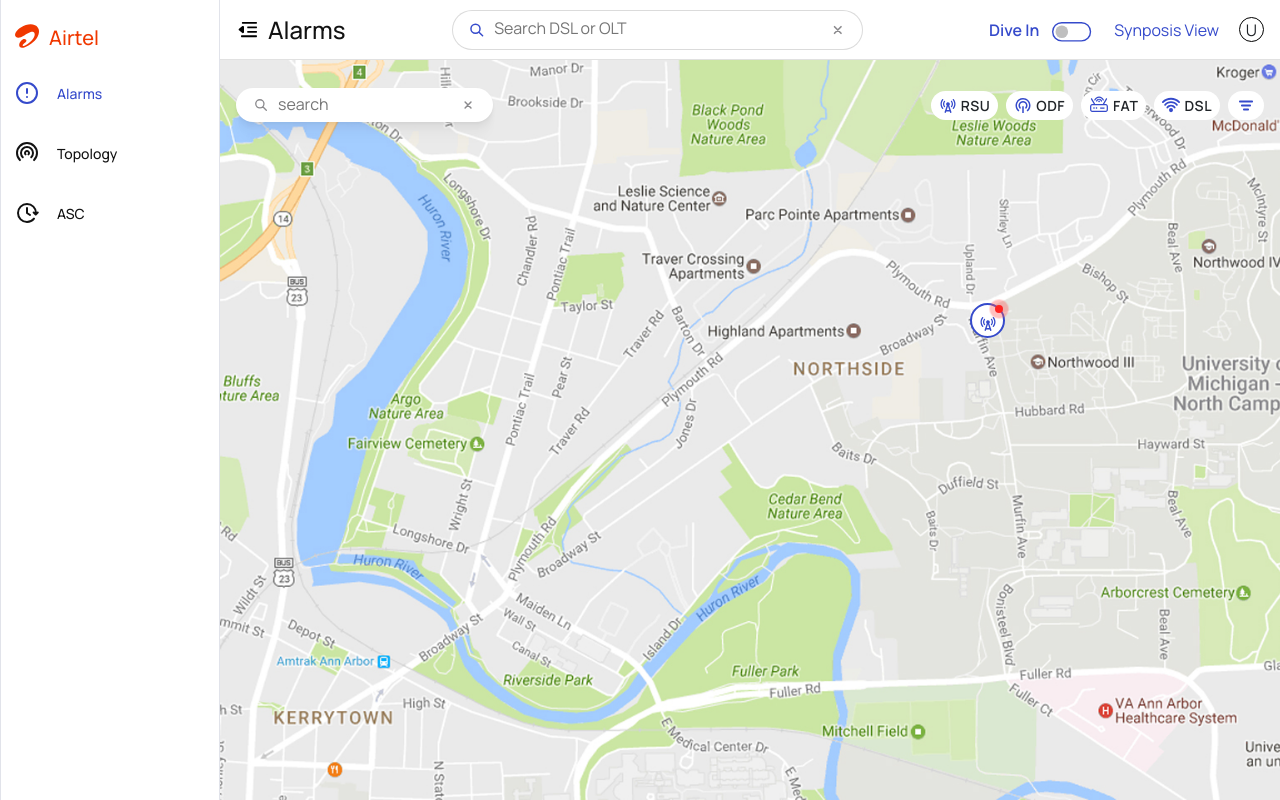
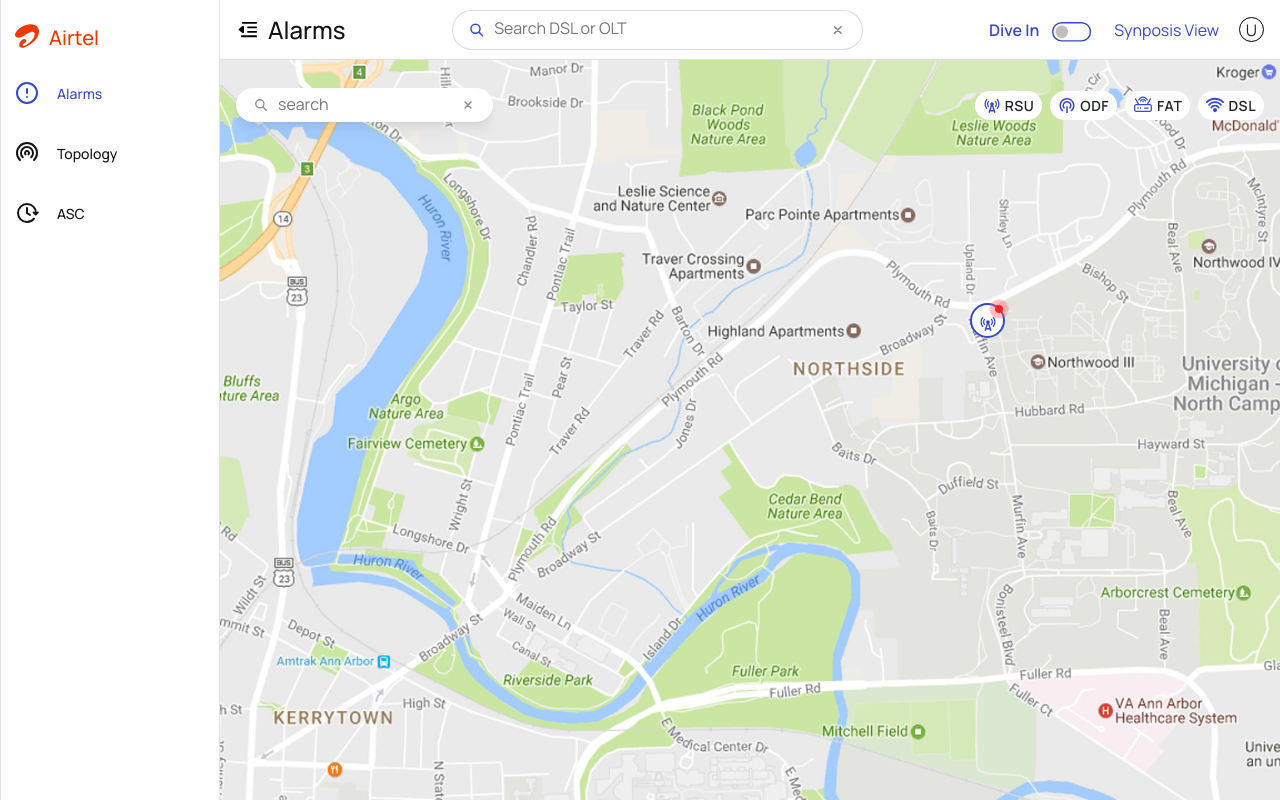
Before and after one commit to gauravkhatana/airtel-test-demo, an Angular app: page / in a window 1280 px wide. Built offline with nearby package versions, Linux system fonts and the light colour scheme.

Commit message:
updated-changes-i

```diff
--- a/src/app/app.component.html
+++ b/src/app/app.component.html
@@ -506,36 +506,7 @@
                   stroke-linecap="round" stroke-linejoin="round" />
               </svg>
             </button>
-            <div class="dropdown">
-              <button class="btn btn-e btn-secondary dropdown-toggle" [ngClass]="{'active': activeButton === 5}"
-                (click)="handleToggle(5)" type="button" id="dropdownMenuButton" data-toggle="dropdown"
-                aria-haspopup="true" aria-expanded="false">
-                <!-- <img src="assets/bars.svg" alt=""> -->
-                <svg xmlns="http://www.w3.org/2000/svg" width="20" height="21" viewBox="0 0 20 21" fill="none">
-                  <path
-                    d="M3 6.5C3 5.94772 3.44772 5.5 4 5.5H16C16.5523 5.5 17 5.94772 17 6.5C17 7.05228 16.5523 7.5 16 7.5H4C3.44772 7.5 3 7.05228 3 6.5Z"
-                    fill="#121C2D" />
-                  <path
-                    d="M5 10.5C5 9.94772 5.44772 9.5 6 9.5H14C14.5523 9.5 15 9.94772 15 10.5C15 11.0523 14.5523 11.5 14 11.5H6C5.44772 11.5 5 11.0523 5 10.5Z"
-                    fill="#121C2D" />
-                  <path
-                    d="M8 13.5C7.44772 13.5 7 13.9477 7 14.5C7 15.0523 7.44772 15.5 8 15.5H12C12.5523 15.5 13 15.0523 13 14.5C13 13.9477 12.5523 13.5 12 13.5H8Z"
-                    fill="#121C2D" />
-                </svg>
-              </button>
-              <div class="dropdown-menu mt-2" [ngClass]="{'show': activeButton === 5}"
-                aria-labelledby="dropdownMenuButton">
-                <a class="dropdown-item" href="#">
-                  Reports
-                </a>
-                <a class="dropdown-item" href="#">
-                  Lorem Ipsum
-                </a>
-                <a class="dropdown-item" href="#">
-                  Lorem Ipsum
-                </a>
-              </div>
-            </div>
+
           </div>
         </div>
         <div class="map-container"></div>
@@ -551,7 +522,7 @@
       <div class="acs tab-pane fade" id="nav-contact" role="tabpanel" aria-labelledby="nav-contact-tab" tabindex="0">
 
 
-        <ul class="nav nav-tabs" id="myTab" role="tablist">
+        <ul class="nav nav-tabs fixed-acs-nav" id="myTab" role="tablist">
           <li class="nav-item" role="presentation">
             <button class="nav-link active" id="home-tab" data-bs-toggle="tab" data-bs-target="#home-tab-pane"
               type="button" role="tab" aria-controls="home-tab-pane" aria-selected="true">Detailed View</button>
@@ -710,14 +681,14 @@
                         </svg>
                       </button>
 
-                      <button class="btn btn-e" [ngClass]="{'active': activeButton === 4}" (click)="handleToggle(4)">
+                      <button class="btn btn-e" [ngClass]="{'active': activeButton === 5}" (click)="handleToggle(5)">
                         <svg xmlns="http://www.w3.org/2000/svg" width="24" height="24" viewBox="0 0 24 24" fill="none">
                           <path d="M12 2V22M19.0711 4.92893L4.92893 19.0711M22 12H2M19.0711 19.0711L4.92893 4.92893"
                             stroke="#121212" stroke-width="1.5" stroke-linecap="round" stroke-linejoin="round" />
                         </svg>
                       </button>
 
-                      <button class="btn btn-e" [ngClass]="{'active': activeButton === 4}" (click)="handleToggle(4)">
+                      <button class="btn btn-e" [ngClass]="{'active': activeButton === 6}" (click)="handleToggle(6)">
                         <svg xmlns="http://www.w3.org/2000/svg" width="24" height="24" viewBox="0 0 24 24" fill="none">
                           <path
                             d="M16 7.99987V12.9999C16 13.7955 16.3161 14.5586 16.8787 15.1212C17.4413 15.6838 18.2044 15.9999 19 15.9999C19.7957 15.9999 20.5587 15.6838 21.1213 15.1212C21.6839 14.5586 22 13.7955 22 12.9999V11.9999C21.9999 9.7429 21.2362 7.55235 19.8333 5.7844C18.4303 4.01645 16.4706 2.77509 14.2726 2.26217C12.0747 1.74924 9.76794 1.99491 7.72736 2.95923C5.68677 3.92356 4.03241 5.54982 3.03327 7.57359C2.03413 9.59736 1.74898 11.8996 2.22418 14.106C2.69938 16.3124 3.90699 18.2931 5.65064 19.7261C7.39429 21.1592 9.57144 21.9602 11.8281 21.999C14.0847 22.0378 16.2881 21.3121 18.08 19.9399M16 11.9999C16 14.209 14.2092 15.9999 12 15.9999C9.79087 15.9999 8.00001 14.209 8.00001 11.9999C8.00001 9.79073 9.79087 7.99987 12 7.99987C14.2092 7.99987 16 9.79073 16 11.9999Z"
@@ -725,7 +696,7 @@
                         </svg>
                       </button>
 
-                      <button class="btn btn-e" [ngClass]="{'active': activeButton === 4}" (click)="handleToggle(4)">
+                      <button class="btn btn-e" [ngClass]="{'active': activeButton === 7}" (click)="handleToggle(7)">
                         <svg xmlns="http://www.w3.org/2000/svg" width="24" height="24" viewBox="0 0 24 24" fill="none">
                           <path
                             d="M4 15C4 15 5 14 8 14C11 14 13 16 16 16C19 16 20 15 20 15V3C20 3 19 4 16 4C13 4 11 2 8 2C5 2 4 3 4 3L4 22"
@@ -733,7 +704,7 @@
                         </svg>
                       </button>
 
-                      <button class="btn btn-e" [ngClass]="{'active': activeButton === 4}" (click)="handleToggle(4)">
+                      <button class="btn btn-e" [ngClass]="{'active': activeButton === 8}" (click)="handleToggle(8)">
                         <svg xmlns="http://www.w3.org/2000/svg" width="24" height="24" viewBox="0 0 24 24" fill="none">
                           <path
                             d="M2.68675 15.6451L4.59494 14.5435C4.6983 14.4839 4.8196 14.4631 4.9369 14.4851L8.6914 15.1878C8.99995 15.2455 9.28478 15.008 9.28338 14.6941L9.26876 11.4045C9.26836 11.3151 9.29193 11.2272 9.33701 11.15L11.2317 7.90621C11.3303 7.73739 11.3215 7.52658 11.2091 7.3666L8.01892 2.82568M19.0002 4.85905C13.5002 7.50004 16.5 11 17.5002 11.5C19.3773 12.4384 21.9876 12.5 21.9876 12.5C21.9958 12.3344 22 12.1677 22 12C22 6.47715 17.5228 2 12 2C6.47715 2 2 6.47715 2 12C2 17.5228 6.47715 22 12 22C12.1677 22 12.3344 21.9959 12.5 21.9877M16.7578 21.9398L13.591 13.591L21.9398 16.7578L18.2376 18.2376L16.7578 21.9398Z"
@@ -743,8 +714,8 @@
                     </div>
 
                     <div class="dropdown">
-                      <button class="btn btn-e btn-secondary dropdown-toggle" [ngClass]="{'active': activeButton === 5}"
-                        (click)="handleToggle(5)" type="button" id="dropdownMenuButton" data-toggle="dropdown"
+                      <button class="btn btn-e btn-secondary dropdown-toggle" [ngClass]="{'active': activeButton === 9}"
+                        (click)="handleToggle(9)" type="button" id="dropdownMenuButton" data-toggle="dropdown"
                         aria-haspopup="true" aria-expanded="false">
                         Create Layer
                         <svg xmlns="http://www.w3.org/2000/svg" width="20" height="20" viewBox="0 0 20 20" fill="none">
@@ -753,7 +724,7 @@
                         </svg>
                       </button>
 
-                      <div class="dropdown-menu mt-2" [ngClass]="{'show': activeButton === 5}"
+                      <div class="dropdown-menu mt-2" [ngClass]="{'show': activeButton === 9}"
                         aria-labelledby="dropdownMenuButton">
                         <a class="dropdown-item" href="#">
                           Geo Experience
--- a/src/app/app.component.scss
+++ b/src/app/app.component.scss
@@ -1,10 +1,11 @@
 //Font familsy css
-.app{
-    font-family: "Manrope", sans-serif ;
-}
+.app {
+    font-family: "Manrope", sans-serif;
+}
+
 // app-sidebar component
 .app-sidebar {
-     font-family: "Manrope", sans-serif ;
+    font-family: "Manrope", sans-serif;
     height: 100vh;
     width: 220px;
     position: absolute;
@@ -58,12 +59,14 @@
 
                 &.active {
                     font-weight: 600;
-                    svg{
-                        path{
+
+                    svg {
+                        path {
                             stroke: #354ACB;
                         }
                     }
-                    .menu-text{
+
+                    .menu-text {
                         color: #354ACB;
                     }
                 }
@@ -199,6 +202,7 @@
     .airtel-logo {
         justify-content: center;
         padding: 0;
+
         span {
             display: none;
         }
@@ -222,14 +226,14 @@
 }
 
 .app-sidebar-fixed.app-sidebar-minified #app-content {
-    width: calc(100% - 80px);
+    width: calc(100vw - 80px);
     margin-left: 80px;
 
 
 
     #nav-map,
-    .global-nav {
-        width: calc(100% - 80px);
+    .global-nav,.children,.acs .nav-tabs {
+        width: calc(100vw - 80px);
     }
 
     #offcanvasExample2 {
@@ -739,7 +743,7 @@
             .nav-tabs {
                 position: fixed;
                 height: 55px;
-                width: 100%;
+                width: calc(100vw - 220px);
                 background: #f9f9f9;
                 margin-left: 0;
                 padding: 0 20px;
@@ -819,7 +823,7 @@
                 .offcanvas-body {
                     padding: 24px;
 
-                    .tab-content{
+                    .tab-content {
                         margin-top: 0;
                     }
 
@@ -844,7 +848,8 @@
                                 color: #354ACB;
                                 font-weight: 600;
                             }
-                            &:hover{
+
+                            &:hover {
                                 background-color: #F6F6F6;
                             }
                         }
@@ -875,36 +880,7 @@
                 }
             }
 
-            .switch {
-                border: solid 1px #12121216;
-                background-color: white;
-                border-radius: 6px;
-                height: fit-content;
-                display: flex;
-
-
-                button {
-                    background-color: white;
-                    display: flex;
-                    align-items: center;
-                    border: none;
-                    height: 34px;
-                    width: 38px;
-                    border-radius: 6px;
-                    padding: 8px 10px;
-
-                    &.active {
-                        background: #354ACB;
-
-                        svg {
-                            filter: brightness(100);
-                        }
-
-                    }
-
-                }
-
-            }
+
 
             .detailed-view-map {
                 #nav-map {
@@ -997,8 +973,9 @@
                     padding: 0;
                     height: fit-content;
                     width: auto;
-                    .search{
-                        width: 35% ;
+
+                    .search {
+                        width: 35%;
                     }
                 }
 
@@ -1030,6 +1007,39 @@
                 }
             }
 
+            #nav-map {
+
+                .switch {
+                    border: solid 1px #12121216;
+                    background-color: white;
+                    border-radius: 6px;
+                    height: fit-content;
+                    display: flex;
+
+
+                    button {
+                        background-color: white;
+                        display: flex;
+                        align-items: center;
+                        border: none;
+                        height: 34px;
+                        width: 38px;
+                        border-radius: 6px;
+                        padding: 8px 10px;
+
+                        &.active {
+                            background: #354ACB;
+
+                            svg {
+                                filter: brightness(100);
+                            }
+
+                        }
+
+                    }
+
+                }
+
                 .end {
 
                     svg {
@@ -1048,6 +1058,7 @@
                         button {
                             padding: 3px;
                             transition: none;
+                            border-radius: .5rem;
 
                             &:hover {
                                 background-color: #354ACB;
@@ -1082,6 +1093,7 @@
                         .dropdown-menu {
                             right: 76px;
                             top: 169px;
+                        }
                     }
                 }
             }
```
Lines whose indentation alone changed are shown as unchanged.
